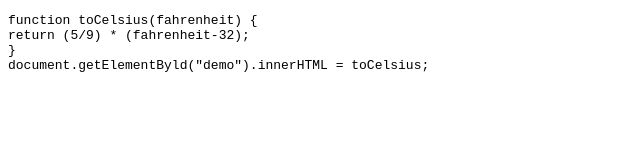
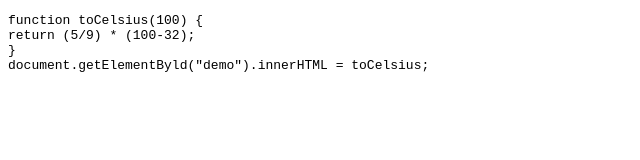
Before and after one commit to Jarlaxer/Practise-1, a plain HTML site: page index1.html in a window 1280 px wide. Shown: the full height of the page, 0-640 px from the left. Drawn offline with Linux system fonts and the light colour scheme.

Commit message:
Update index1.html

```diff
--- a/index1.html
+++ b/index1.html
@@ -6,8 +6,8 @@
 	<title>My first project</title>
 </head>
 <body>
-	<pre>function toCelsius(fahrenheit) {
-return (5/9) * (fahrenheit-32);
+	<pre>function toCelsius(100) {
+return (5/9) * (100-32);
 }
 document.getElementByld("demo").innerHTML = toCelsius;
 	</pre>
```
